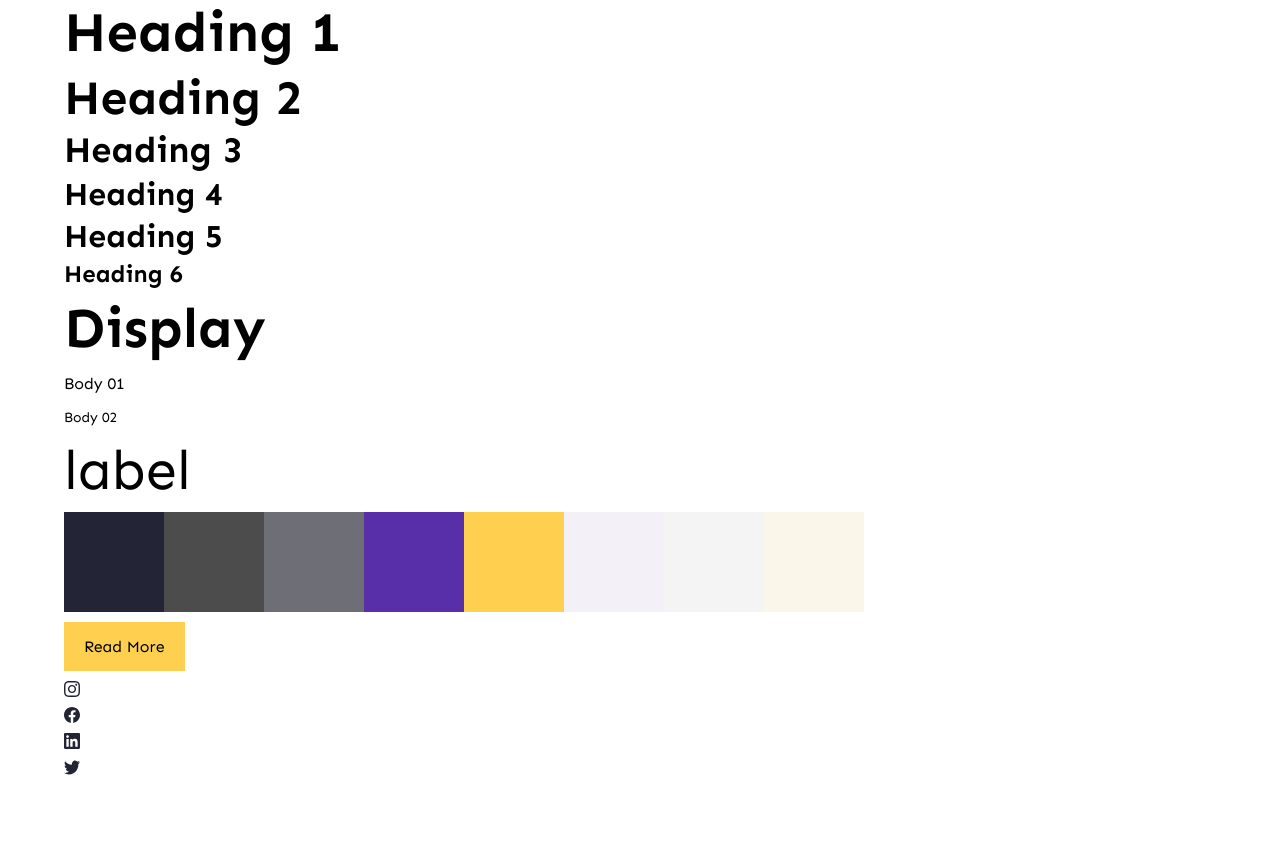
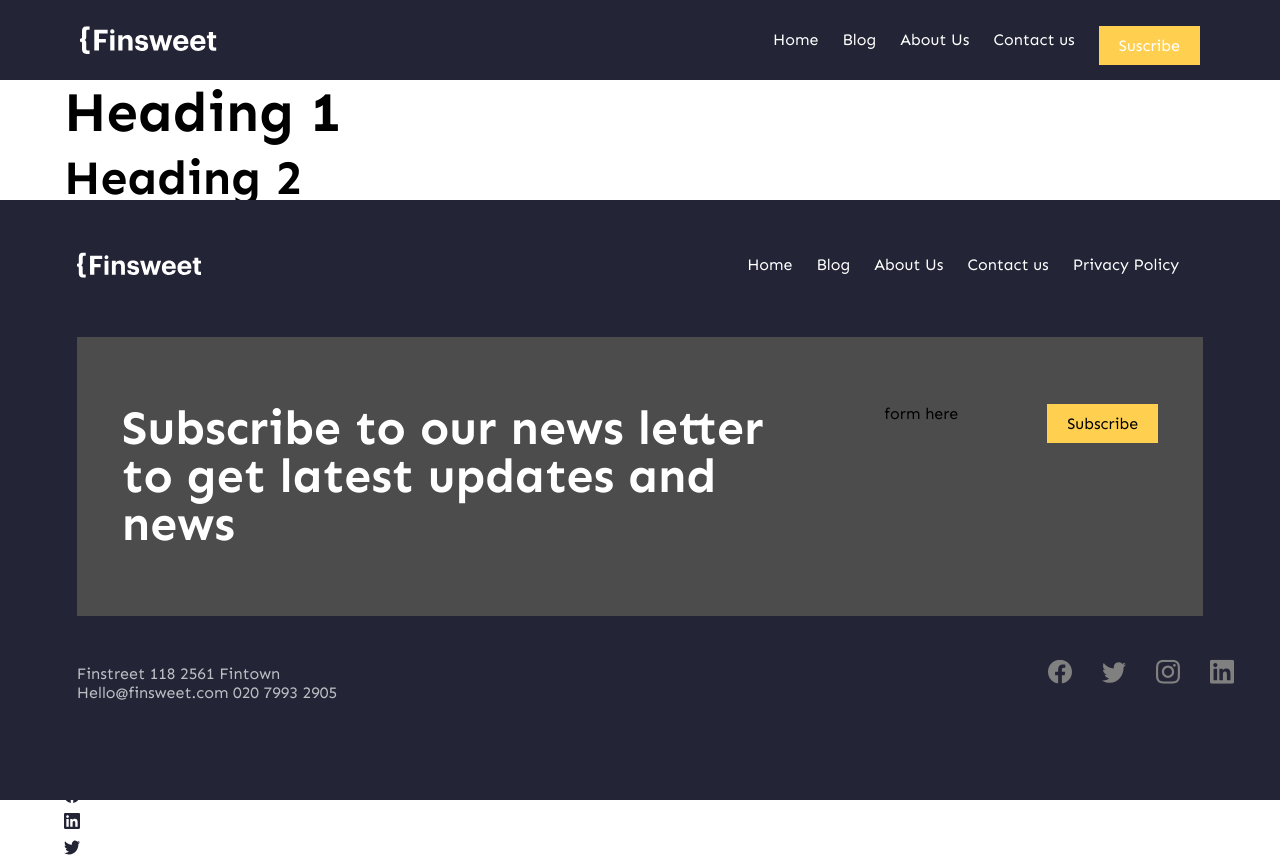
Before and after one commit to jorellmartis/expressBlog, a Next.js app: page /template in a window 1280 px wide. Before the commit the page ends 800 px from the top, so only its background shows below. Built offline with nearby package versions, Linux system fonts and the light colour scheme.

Commit message:
Added header and footer

```diff
--- /dev/null
+++ b/components/Containers/Footer.tsx
@@ -0,0 +1,91 @@
+import { theme } from "@/stitches.config"
+import { styled } from "@stitches/react"
+import { Logo } from "@/components//Icons/Utils"
+import FlexBox from "@/components/UIKit/FlexBox"
+import Typography from "@/components/UIKit/Typography"
+import ButtonUI from "../UIKit/ButtonUI"
+import { FacebookLogo, InstaLogo, LinkedInLogo, TwitterLogo } from "../Icons/SocialMedia"
+
+const FooterStyled = styled(FlexBox,{
+  width: '100vw',
+  height: 'clamp(200px, 50vw, 600px)',
+  background: theme.navbar.navbgcolor,
+  position: 'fixed',
+  bottom: 0,
+  left: 0,
+  padding: '4% 6%'
+})
+
+const FooterHeader = styled(FlexBox,{
+  width: '100%',
+  paddingBottom: '5%',
+  'ul':{
+    width: '100%',
+    color: 'White',
+    display: 'flex',
+    justifyContent: 'flex-end',
+    'li':{
+      listStyle: 'none',
+      paddingRight: 24
+    }
+  }
+})
+
+const FooterContent = styled(FlexBox,{
+  background: theme.navbar.footercontentcolor,
+  padding: '6%  4%'
+})
+
+const FooterBase = styled(FlexBox,{
+  width: '100%',
+  paddingTop: 48,
+})
+const Footer = () => {
+  return (
+  <FooterStyled flexDirection="column">
+    <FooterHeader>
+      <Logo/>
+      <ul>
+          <Typography as="li" textType="Bd01">
+            Home
+          </Typography>
+          <Typography as="li" textType="Bd01">
+            Blog
+          </Typography>
+          <Typography as="li" textType="Bd01">
+            About Us
+          </Typography>
+          <Typography as="li" textType="Bd01">
+            Contact us
+          </Typography>
+          <Typography as="li" textType="Bd01">
+            Privacy Policy
+          </Typography>
+      </ul>
+    </FooterHeader>
+    <FooterContent justifyContent="spaceBetween" alignItems="flexStart">
+      <Typography css={{color:'#fff', maxWidth: '65%'}} level={2}  as= "h2">
+      Subscribe to our news letter to get latest updates and news
+      </Typography>
+      <div>
+        form here
+      </div>
+      <ButtonUI bLink="#" bText="Subscribe"/>
+    </FooterContent>
+    <FooterBase justifyContent="spaceBetween" alignItems="flexStart">
+      <Typography as='p' css={{color: '$colors$white700'}}>
+      Finstreet 118 2561 Fintown<br/>
+      Hello@finsweet.com  020 7993 2905
+      </Typography>
+      <FlexBox css={{filter:'contrast(0)', gap:20, scale: 1.5}}>
+      <FacebookLogo/>
+      <TwitterLogo/>
+      <InstaLogo/>
+      <LinkedInLogo/>
+      </FlexBox>
+    </FooterBase>
+  </FooterStyled>
+    )
+}
+
+export default Footer
--- /dev/null
+++ b/components/Containers/Navbar.tsx
@@ -0,0 +1,49 @@
+import { theme } from "@/stitches.config"
+import { styled } from "@stitches/react"
+import { Logo } from "../Icons/Utils"
+import ButtonUI from "../UIKit/ButtonUI"
+import FlexBox from "../UIKit/FlexBox"
+import Typography from "../UIKit/Typography"
+
+const NavbarStyled = styled(FlexBox,{
+  background: theme.navbar.navbgcolor,
+  height: 80,
+  padding: '0px 80px',
+  'ul':{
+    width: '100%',
+    paddingTop: 10,
+    color: 'White',
+    display: 'flex',
+    justifyContent: 'flex-end',
+    'li':{
+      listStyle: 'none',
+      paddingRight: 24
+    }
+  }
+})
+const Navbar = () => {
+  return (
+  <NavbarStyled  justifyContent="spaceBetween" alignItems="center">
+    <Logo/>
+    <FlexBox  css={{width:'90%'}}>
+      <ul>
+          <Typography as="li" textType="Bd01">
+            Home
+          </Typography>
+          <Typography as="li" textType="Bd01">
+            Blog
+          </Typography>
+          <Typography as="li" textType="Bd01">
+            About Us
+          </Typography>
+          <Typography as="li" textType="Bd01">
+            Contact us
+          </Typography>
+          <ButtonUI bText="Suscribe" bLink="#"/>
+      </ul>
+    </FlexBox>
+  </NavbarStyled>
+  )
+}
+
+export default Navbar
--- /dev/null
+++ b/components/Icons/Utils.tsx
@@ -0,0 +1,21 @@
+export const Logo = () => (
+    <svg width="140" height="29" viewBox="0 0 140 29" fill="none" xmlns="http://www.w3.org/2000/svg">
+<g clip-path="url(#clip0_1201_532)">
+<path d="M139.752 21.6557V25.1203H136.846C133.745 25.0228 132.088 23.3481 132.088 20.2026V12.2899H130.059V9.25068H132.088V5.84814H136.376V9.21523H139.655V12.2456H136.376V19.7773C136.376 20.7962 136.58 21.6114 138.148 21.6114L139.752 21.6557Z" fill="white"/>
+<path d="M112.965 17.2163V16.9859C112.919 15.9668 113.074 14.9486 113.422 13.9896C113.77 13.0305 114.303 12.1496 114.992 11.3972C115.681 10.6449 116.512 10.0359 117.437 9.60515C118.362 9.17443 119.362 8.93046 120.382 8.88721C120.585 8.88721 120.798 8.88721 121.002 8.88721C125.051 8.88721 128.604 11.2442 128.604 16.8619V18.0581H117.351C117.466 20.6454 118.866 22.1075 121.223 22.1075C123.252 22.1075 124.2 21.2214 124.475 19.9277H128.525C128.028 23.3037 125.335 25.1821 121.073 25.1821C116.394 25.1467 112.965 22.1872 112.965 17.2163ZM124.387 15.3467C124.236 12.9897 123.049 11.8556 120.984 11.8556C118.919 11.8556 117.732 13.1315 117.44 15.3467H124.387Z" fill="white"/>
+<path d="M95.4573 17.2163V16.9859C95.4108 15.9683 95.5654 14.9514 95.9122 13.9935C96.259 13.0356 96.7912 12.1554 97.4783 11.4033C98.1654 10.6511 98.994 10.0418 99.9168 9.61008C100.839 9.17836 101.838 8.93272 102.856 8.88721C103.06 8.88721 103.272 8.88721 103.476 8.88721C107.526 8.88721 111.088 11.2442 111.088 16.8619V18.0581H99.8433C99.9585 20.6454 101.359 22.1075 103.716 22.1075C105.745 22.1075 106.693 21.2214 106.967 19.9277H111.017C110.512 23.3037 107.818 25.1821 103.556 25.1821C98.8864 25.1467 95.4573 22.1872 95.4573 17.2163ZM106.879 15.3467C106.728 12.9897 105.541 11.8556 103.476 11.8556C101.412 11.8556 100.26 13.167 99.932 15.3378L106.879 15.3467Z" fill="white"/>
+<path d="M70.8867 9.21533H75.4234L78.1968 19.7242L81.2361 9.21533H84.7804L87.5272 19.7242L90.4513 9.21533H94.607L89.6804 24.828H85.4272L82.769 15.028L79.9247 24.828H75.6184L70.8867 9.21533Z" fill="white"/>
+<path d="M56.4688 19.9191H60.5181C60.7042 21.328 61.4042 22.1343 63.265 22.1343C64.9308 22.1343 65.7017 21.5052 65.7017 20.4331C65.7017 19.3609 64.8156 18.909 62.5472 18.59C58.3915 17.9609 56.7877 16.7647 56.7877 13.7166C56.7877 10.4647 59.765 8.85205 62.9903 8.85205C66.4548 8.85205 69.0688 10.1103 69.4409 13.6989H65.4447C65.4192 13.4215 65.339 13.1518 65.2087 12.9056C65.0784 12.6593 64.9006 12.4414 64.6855 12.2642C64.4705 12.0871 64.2225 11.9543 63.9559 11.8736C63.6892 11.7928 63.4092 11.7657 63.132 11.7938H62.9991C61.5991 11.7938 60.7839 12.4495 60.7839 13.4065C60.7839 14.3634 61.5371 14.7799 63.8232 15.1077C67.7042 15.6926 69.8751 16.6761 69.8751 20.0166C69.8751 23.3571 67.4206 25.147 63.3093 25.147C59.1979 25.147 56.5839 23.2951 56.4688 19.9191Z" fill="white"/>
+<path d="M39.2617 9.21514H43.5503V11.6873C44.0337 10.7799 44.7674 10.0304 45.6643 9.52772C46.5612 9.02509 47.5835 8.79051 48.6098 8.85185C51.6491 8.85185 53.8554 10.7038 53.8554 14.9303V24.8632H49.6199V15.5506C49.6199 13.4329 48.7959 12.4227 46.882 12.4227C46.4774 12.3875 46.0699 12.4325 45.6829 12.5552C45.2958 12.6779 44.9368 12.8758 44.6264 13.1376C44.316 13.3995 44.0604 13.72 43.8742 14.0809C43.688 14.4417 43.5749 14.8358 43.5415 15.2405C43.5193 15.4288 43.5193 15.6192 43.5415 15.8076V24.8278H39.2617V9.21514Z" fill="white"/>
+<path d="M30.9858 5.28988C30.9703 4.86229 31.0819 4.4397 31.3067 4.07562C31.5315 3.71153 31.8592 3.42233 32.2484 3.24462C32.6377 3.06691 33.0709 3.00868 33.4932 3.07731C33.9155 3.14594 34.308 3.33834 34.6209 3.63016C34.9338 3.92197 35.1531 4.30007 35.2511 4.71659C35.349 5.13311 35.3211 5.56932 35.171 5.96998C35.0208 6.37065 34.7552 6.71776 34.4076 6.96737C34.0601 7.21697 33.6463 7.35785 33.2187 7.37216H33.139C32.8736 7.38896 32.6074 7.35319 32.3559 7.2669C32.1043 7.18062 31.8723 7.04551 31.673 6.86934C31.4738 6.69317 31.3113 6.4794 31.1949 6.24028C31.0785 6.00117 31.0105 5.74143 30.9947 5.47596C30.9873 5.41422 30.9843 5.35204 30.9858 5.28988ZM30.9858 9.2152H35.3187V24.8279H31.0035L30.9858 9.2152Z" fill="white"/>
+<path d="M14.6562 3.49121H28.355V7.27476H19.4942V12.9191H26.5119V16.5608H19.4854V24.8279H14.6562V3.49121Z" fill="white"/>
+<path d="M6.38861 10.4734C6.38861 11.8114 6.38861 13.4418 4.54557 14.1063C6.43291 14.7532 6.38861 16.1266 6.38861 17.562V22.8785C6.38861 23.8886 6.7962 24.5 7.52279 24.6506C7.68244 24.7045 7.85064 24.7285 8.01899 24.7215H9.79114V28.2658H6.86709C3.7481 28.2658 2.02911 26.4937 2.02911 23.2063V16.9152C2.00699 16.5922 1.86458 16.2893 1.63 16.0662C1.39541 15.8431 1.08571 15.716 0.762025 15.7101H0V12.6H0.762025C1.09216 12.5956 1.40796 12.4644 1.64388 12.2334C1.87981 12.0024 2.01776 11.6895 2.02911 11.3595V4.97975C2.02911 1.74557 3.71266 0 6.86709 0H9.81772V3.49114H8.04557C7.87702 3.49163 7.70958 3.51854 7.54937 3.57089C6.82278 3.75696 6.41519 4.35949 6.41519 5.34304L6.38861 10.4734Z" fill="white"/>
+</g>
+<defs>
+<clipPath id="clip0_1201_532">
+<rect width="140" height="28.3544" fill="white"/>
+</clipPath>
+</defs>
+</svg>
+
+)
--- /dev/null
+++ b/components/Layout/Navigation.tsx
@@ -0,0 +1,14 @@
+import { ReactElement } from 'react'
+import Footer from '../Containers/Footer'
+import Navbar from '../Containers/Navbar'
+const Navigation = ({children} : { children: ReactElement}) => {
+  return (
+    <>
+    <Navbar/>
+    {children}
+    <Footer/>
+    </>
+  )
+}
+
+export default Navigation
--- a/components/UIKit/FlexBox.tsx
+++ b/components/UIKit/FlexBox.tsx
@@ -2,7 +2,6 @@ import { styled, VariantProps, CSS} from "@stitches/react";
 
 const FlexWrapper = styled('div',{
     display: 'flex',
-    flexWrap: 'wrap',
     variants: {
         alignItems: {
             center: {
--- a/components/UIKit/Typography.tsx
+++ b/components/UIKit/Typography.tsx
@@ -67,7 +67,7 @@ const TextStyled = styled('div',{
                 lineHeight: theme.typography.lineHeightDisplay,
                 fontWeight: theme.typography.fontWeightBody,
             }
-        }
+        },
     },
 }
 );
--- /dev/null
+++ b/config/uiNavbarConfig.ts
@@ -0,0 +1,4 @@
+export default{
+    navbgcolor: "$colors$black100",
+    footercontentcolor: "$colors$darkGrey100",
+}
--- a/pages/_app.tsx
+++ b/pages/_app.tsx
@@ -1,7 +1,8 @@
 import '@/styles/globals.css'
 import type { AppProps } from 'next/app'
 import { Sen } from '@next/font/google'
-
+import Navigation from '@/components/Layout/Navigation'
+import React from 'react'
 
 const sen = Sen({
   weight: ['700','400'],
@@ -17,7 +18,9 @@ export default function App({ Component, pageProps }: AppProps) {
       font-family: ${sen.style.fontFamily};
     }
   `}</style>
+  <Navigation>
     <Component {...pageProps} />
+  </Navigation>
   </>
   )
 }
--- a/pages/template.tsx
+++ b/pages/template.tsx
@@ -62,7 +62,7 @@ const template = () => {
             <ColorPalette css={{background: theme.colors.lightYellow100 }}>
             </ColorPalette>
         </FlexBox>
-        <ButtonUI bLink="href" bText="Read More" bSize="medium"/>
+        <ButtonUI bLink="href" bText="Read fsfsffsfsfs" bSize="medium"/>
         <InstaLogo/>
         <FacebookLogo/>
         <LinkedInLogo/>
--- a/stitches.config.ts
+++ b/stitches.config.ts
@@ -1,4 +1,5 @@
 import { createStitches } from "@stitches/react";
+import uiNavbarConfig from "./config/uiNavbarConfig";
 import uiTypographyConfig from "./config/uiTypographyConfig";
 
 export const {
@@ -12,6 +13,7 @@ export const {
     getCssText} = createStitches({
         theme:{
             colors:{
+                white700: 'rgba(255, 255, 255, 0.7)',
                 black100: '#232536',
                 yellow100: '#FFD050',
                 purple100: '#592EA9',
@@ -25,6 +27,7 @@ export const {
                 // background:""
             },
             typography: uiTypographyConfig,
+            navbar : uiNavbarConfig,
             //add any object styles you want....
         },
         media:{
```
